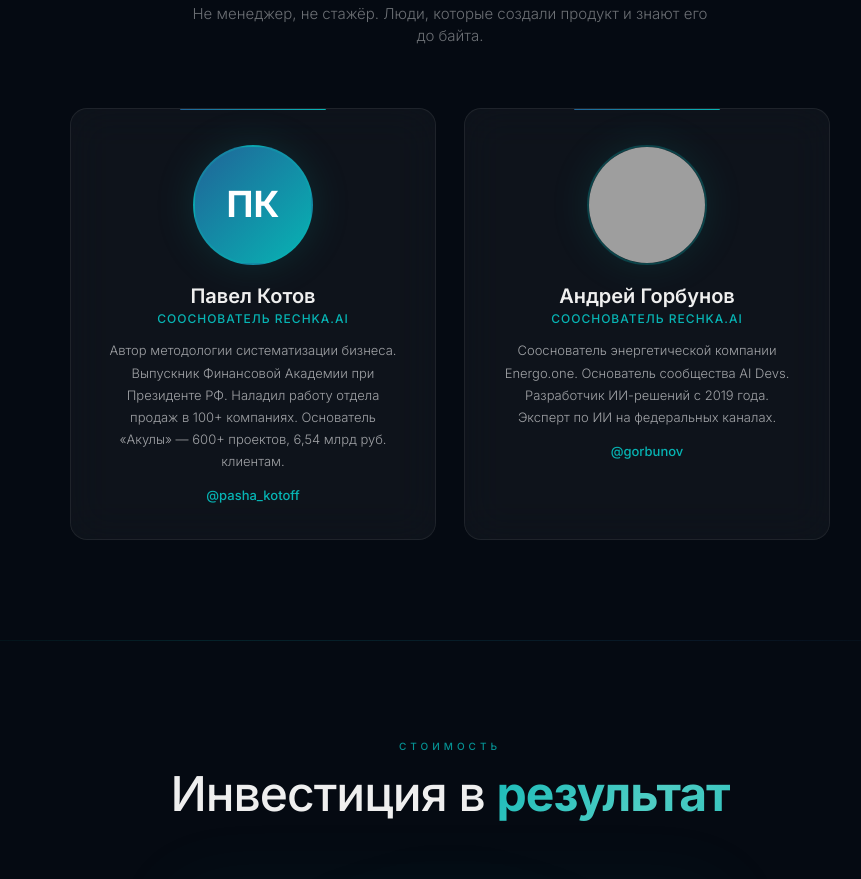
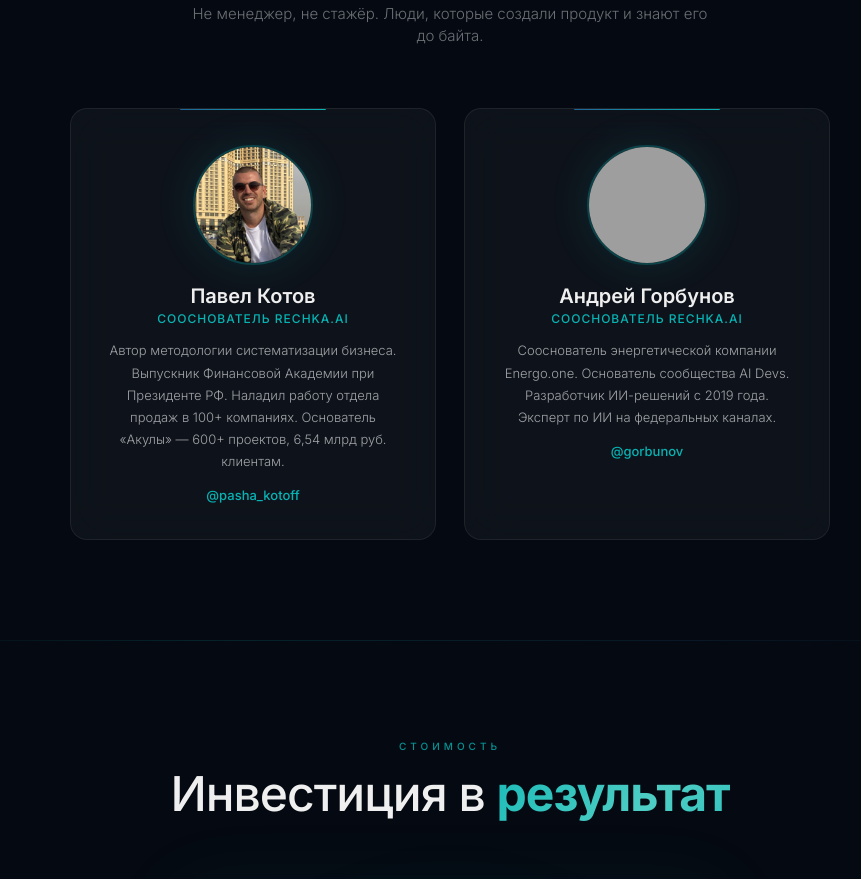
Before and after one commit to olalvas74-creator/landings, a plain HTML site: page index.html in a window 1280 px wide. Shown: the part 3495-4374 px from the top of the page, without its empty margins (190-1051 px from the left). Drawn offline with Linux system fonts and the light colour scheme; grey boxes are pictures that could not be loaded.

Commit message:
Добавить фото Павла Котова в секцию экспертов
Co-Authored-By: Claude Opus 4.6 <noreply@anthropic.com>

```diff
--- a/index.html
+++ b/index.html
@@ -849,8 +849,7 @@
         </div>
         <div class="experts-grid fu">
             <div class="expert glass">
-                <!-- TODO: заменить на реальное фото Павла Котова -->
-                <div class="expert-initials">ПК</div>
+                <img src="pavel-kotov.jpg" alt="Павел Котов" class="expert-photo">
                 <h3>Павел Котов</h3>
                 <div class="role">Сооснователь Rechka.AI</div>
                 <p class="bio">Автор методологии систематизации бизнеса. Выпускник Финансовой Академии при Президенте РФ. Наладил работу отдела продаж в 100+ компаниях. Основатель «Акулы» — 600+ проектов, 6,54 млрд руб. клиентам.</p>
```
Also changed, not shown: pavel-kotov.jpg (added).
